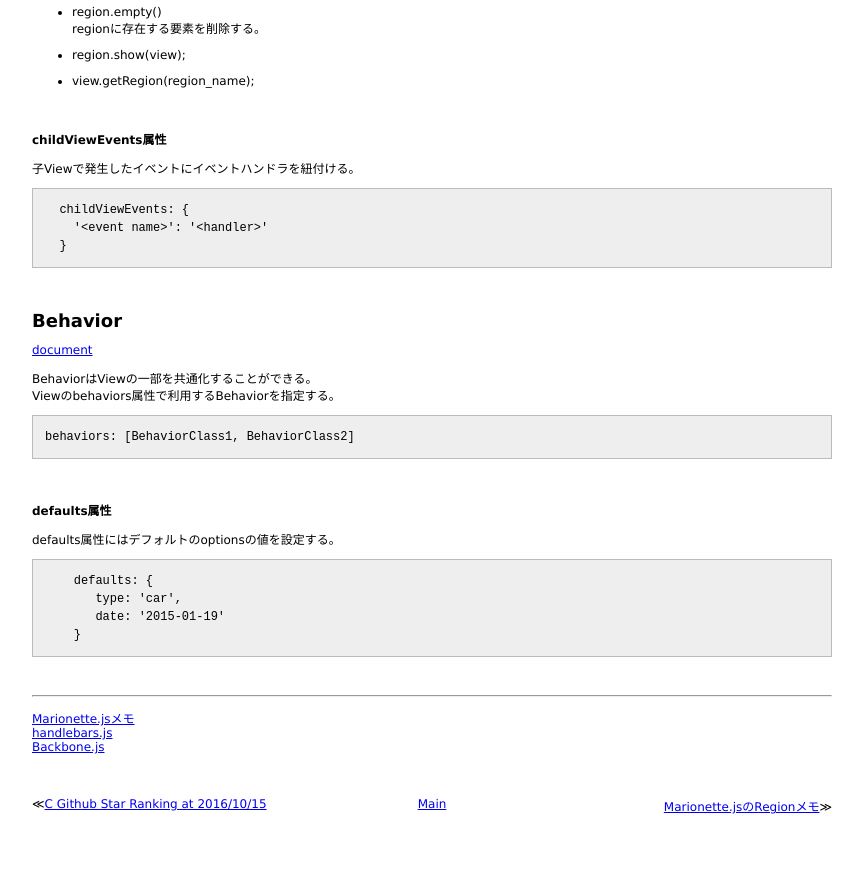
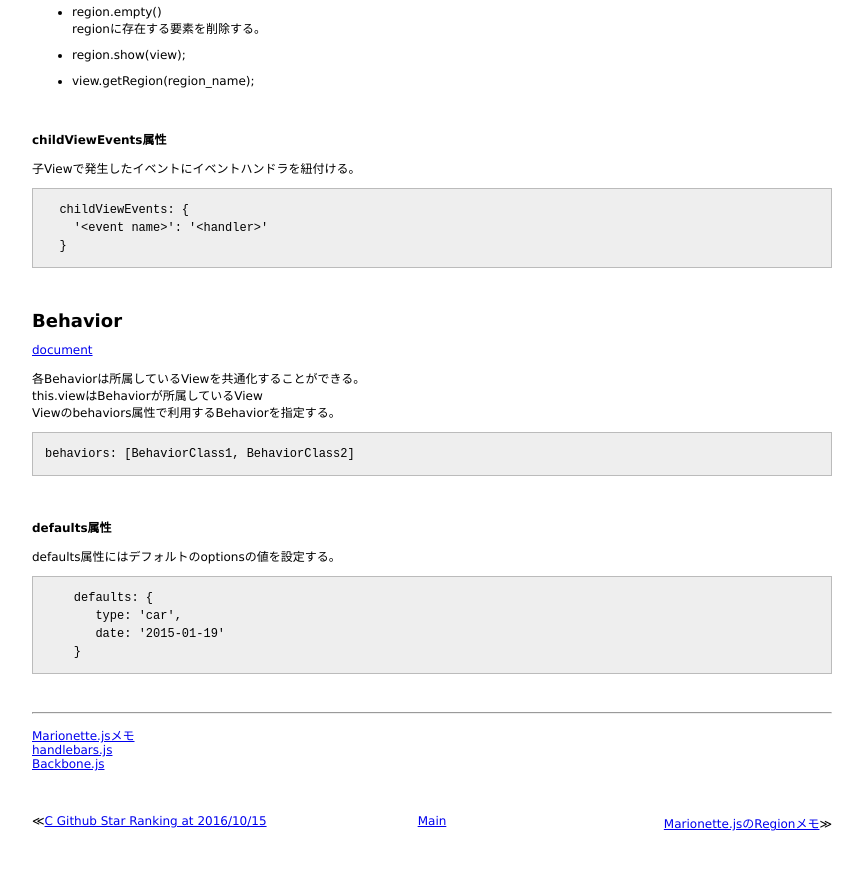
Before and after one commit to 38elements/38elements.github.com, a Jekyll site: the page built from _posts/2016-10-10-marionettejs-view.md, in a window 1280 px wide and 900 px high, scrolled down 1533 px. Shown: the top 870 px of the window, without its empty margins (208-1071 px from the left). Built offline with Jekyll 4.4.1, drawn with Linux system fonts in a browser that asks for light colours.

Commit message:
Update 2016-10-10-marionettejs-view.md

````diff
--- a/_posts/2016-10-10-marionettejs-view.md
+++ b/_posts/2016-10-10-marionettejs-view.md
@@ -118,7 +118,8 @@ regionに存在する要素を削除する。
 ## Behavior
 [document](http://marionettejs.com/docs/master/marionette.behavior.html)
 
-BehaviorはViewの一部を共通化することができる。
+各Behaviorは所属しているViewを共通化することができる。
+this.viewはBehaviorが所属しているView
 Viewのbehaviors属性で利用するBehaviorを指定する。
 
 ```
````
